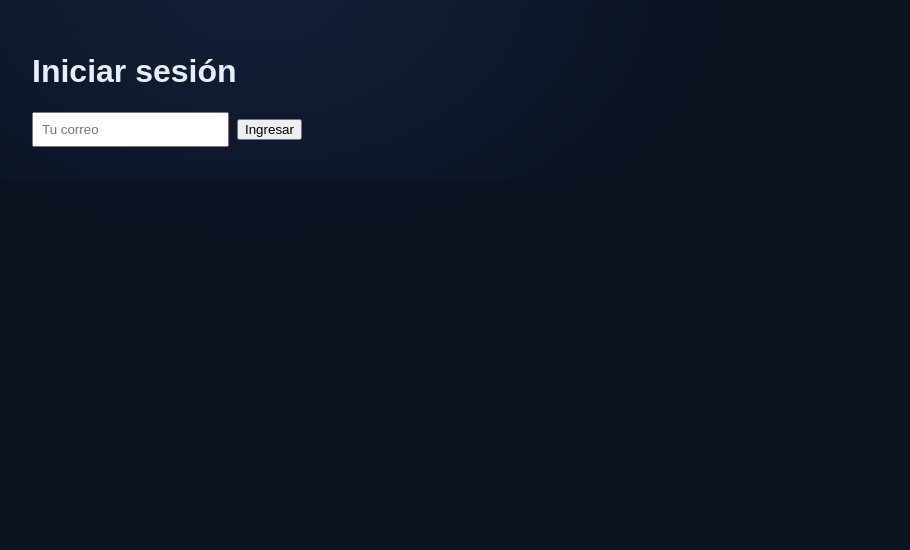
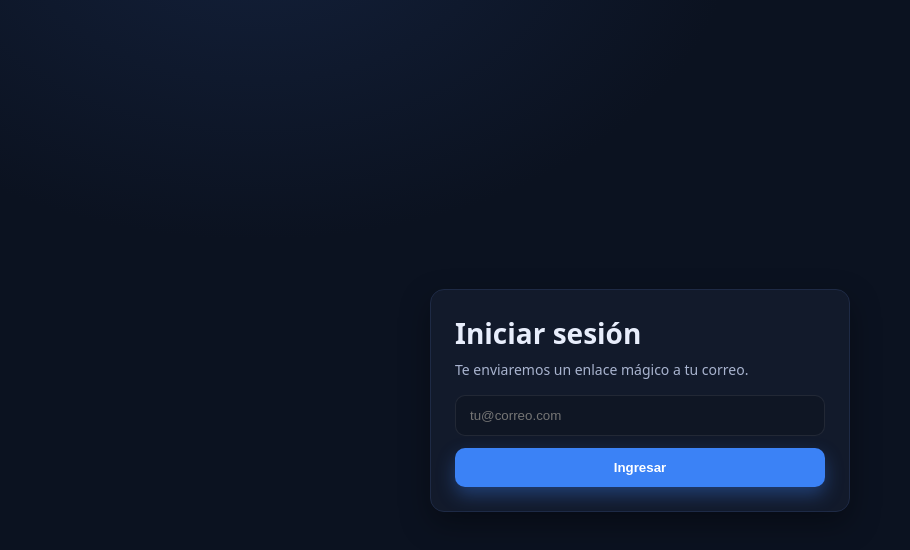
Before and after one commit to SAKI-ROMINA/SAKI-PORTAL, a Next.js app: page /login in a window 1280 px wide. Shown: the top 550 px of the page, without its empty margins (0-910 px from the left). Built offline with nearby package versions, Linux system fonts and the light colour scheme; no server answers.

Commit message:
Update login.js

```diff
--- a/pages/login.js
+++ b/pages/login.js
@@ -1,16 +1,17 @@
 // pages/login.js
 import { useState } from 'react'
 import { supabase } from '../lib/supabaseClient'
+import Head from 'next/head'
 
 export default function Login() {
   const [email, setEmail] = useState('')
   const [loading, setLoading] = useState(false)
-  const [message, setMessage] = useState(null)
+  const [msg, setMsg] = useState(null)
 
   const handleLogin = async (e) => {
     e.preventDefault()
     setLoading(true)
-    setMessage(null)
+    setMsg(null)
 
     const { error } = await supabase.auth.signInWithOtp({
       email,
@@ -20,31 +21,39 @@ export default function Login() {
     })
 
     if (error) {
-      setMessage(`❌ Error: ${error.message}`)
+      setMsg(`❌ Error: ${error.message}`)
     } else {
-      setMessage('📬 Revisa tu correo para ingresar con el enlace mágico')
+      setMsg('📮 Revisá tu correo para ingresar con el enlace mágico.')
     }
-
     setLoading(false)
   }
 
   return (
-    <div style={{ padding: '2rem', fontFamily: 'Arial' }}>
+    <>
+      <Head><title>Iniciar sesión • SAKI</title></Head>
+      <div className="center-screen">
+        <div className="card">
           <h1>Iniciar sesión</h1>
+          <p className="sub">Te enviaremos un enlace mágico a tu correo.</p>
+
           <form onSubmit={handleLogin}>
             <input
+              className="input"
               type="email"
-          placeholder="Tu correo"
+              placeholder="tu@correo.com"
               value={email}
               onChange={(e) => setEmail(e.target.value)}
               required
-          style={{ padding: '0.5rem', marginRight: '0.5rem' }}
             />
-        <button type="submit" disabled={loading}>
-          {loading ? 'Enviando...' : 'Ingresar'}
+            <div style={{ height: 12 }} />
+            <button className="btn" disabled={loading}>
+              {loading ? 'Enviando…' : 'Ingresar'}
             </button>
           </form>
-      {message && <p>{message}</p>}
+
+          {msg && <div className="msg">{msg}</div>}
         </div>
+      </div>
+    </>
   )
 }
```
Lines whose indentation alone changed are shown as unchanged.
